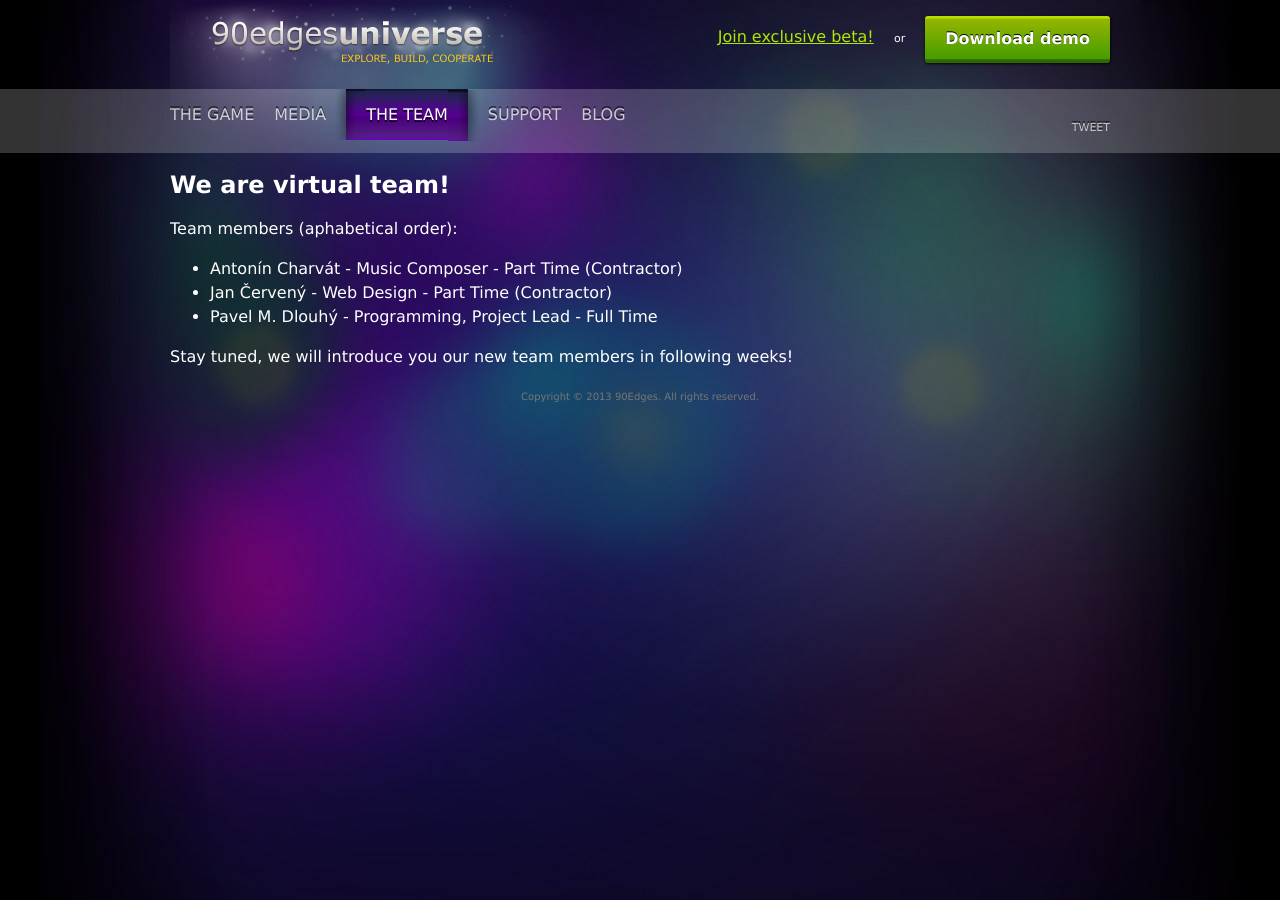
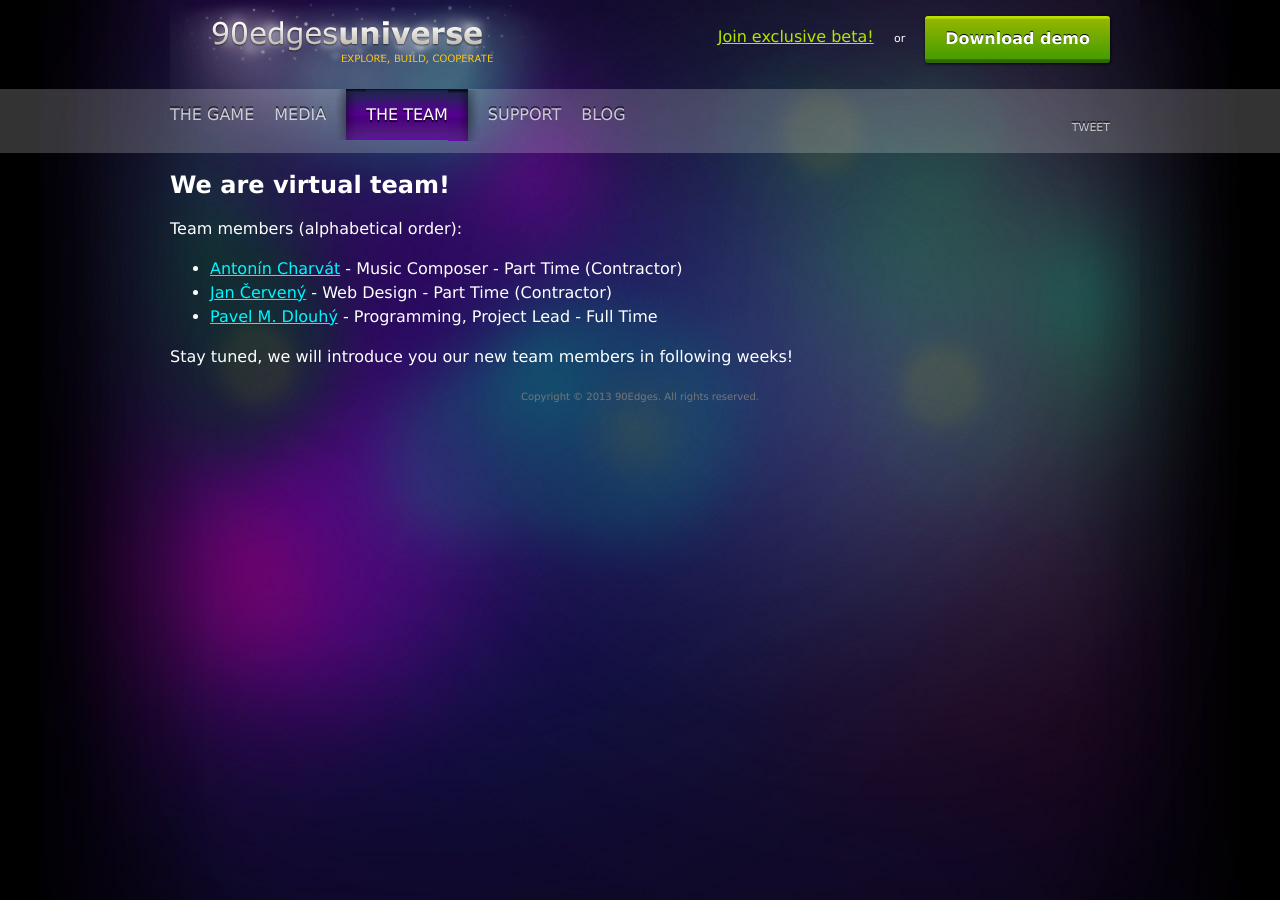
Before and after one commit to 90edges/90edges-web, a Jekyll site: the page built from universe/team/index.html, in a window 1280 px wide. Built offline with Jekyll 4.4.1, drawn with Linux system fonts in a browser that asks for light colours; comment, search, counter and statistics services are not loaded.

Commit message:
90EU: Team: Links to peoples's pages and fix of typo

```diff
--- a/universe/team/index.html
+++ b/universe/team/index.html
@@ -9,15 +9,15 @@ menuitem: "the_team"
         <div class="main">
             <h2>We are virtual team!</h2>
             <p>
-                Team members (aphabetical order):
+                Team members (alphabetical order):
                 <ul>
-                    <li>Antonín Charvát - Music Composer - Part Time (Contractor)</li>
-                    <li>Jan Červený - Web Design - Part Time (Contractor)</li>
+                    <li><a href="http://www.antonincharvat.com">Antonín Charvát</a> - Music Composer - Part Time (Contractor)</li>
+                    <li><a href="http://www.jancerveny.net">Jan Červený</a> - Web Design - Part Time (Contractor)</li>
                     <!-- <li>Jana Šmatová - Quality Assurance - Part Time (Contractor)</li>
                     <li>Josef Čečerle - Game Design - Part Time (Contractor)</li>
                     <li>Marek Suchovský - Graphics Art - Part Time (Contractor)</li>
                     <li>Patrik Špaček - Graphics Art - Part Time (Contractor)</li> -->
-                    <li>Pavel M. Dlouhý - Programming, Project Lead - Full Time</li>
+                    <li><a href="http://www.paveldlouhy.com">Pavel M. Dlouhý</a> - Programming, Project Lead - Full Time</li>
                 </ul>
                 Stay tuned, we will introduce you our new team members in following weeks!
             </p>
```
